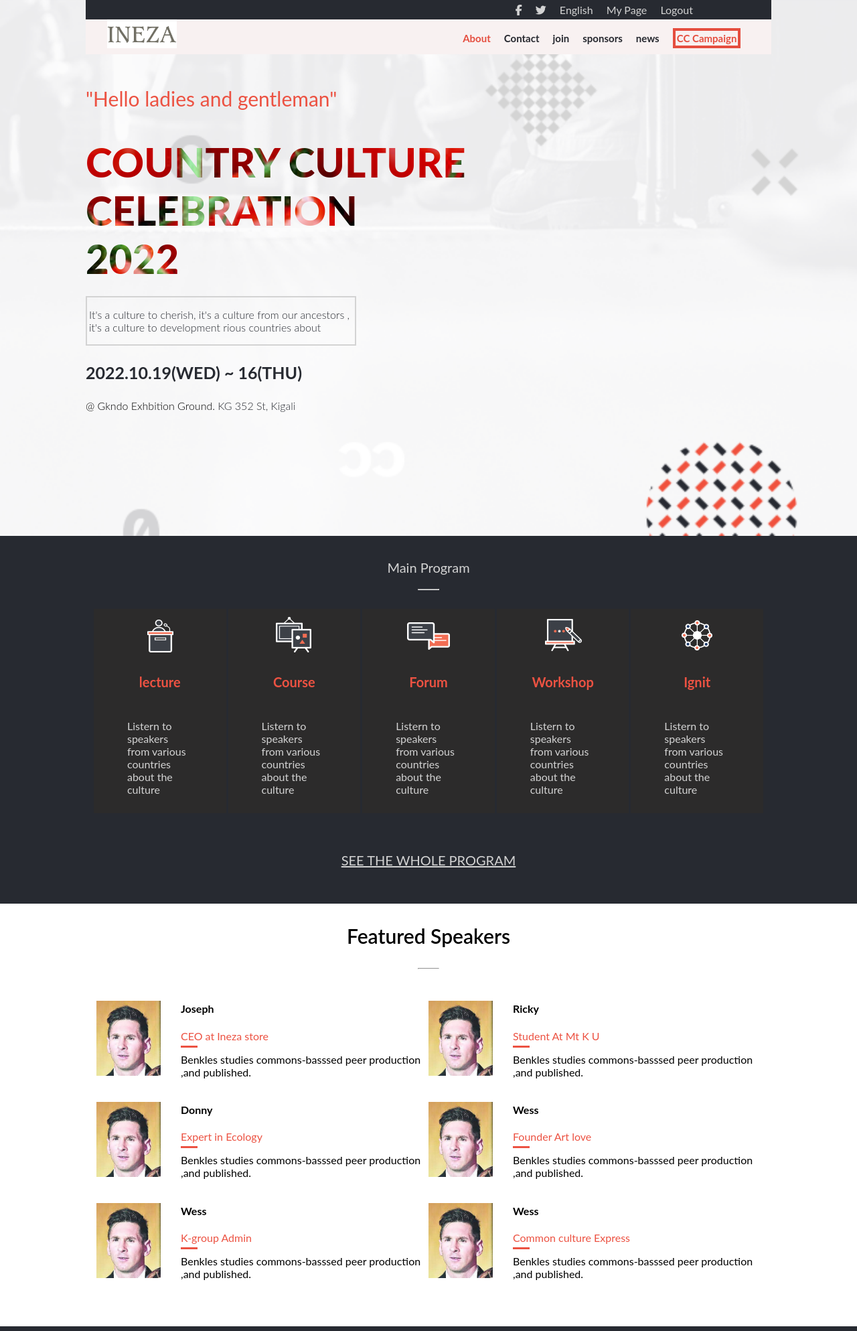
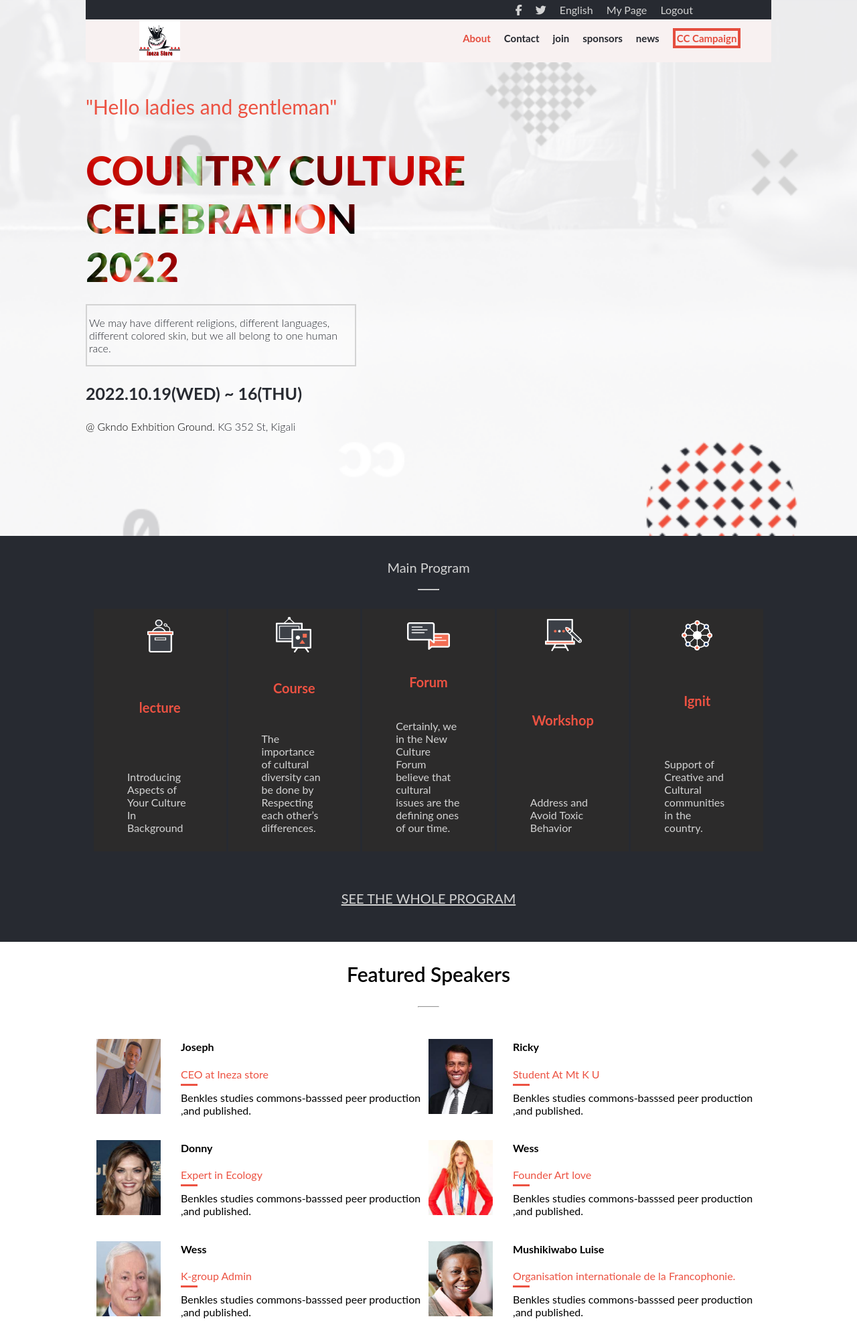
Before and after one commit to Irirwanirira/Capstone-project-1, a website: page index.html in a window 1280 px wide. Shown: the top 1987 px of the page at 67% size. Drawn offline with Linux system fonts and the light colour scheme; a web font is replaced by a local one.

Commit message:
Add new speakers and their topics

```diff
--- a/about.css
+++ b/about.css
@@ -211,8 +211,8 @@ a {
 }
 
 #ineza {
-  width: 30%;
-  border-radius: 20%;
+  width: 20%;
+  border-radius: 50%;
 }
 
 .image-right {
@@ -311,9 +311,8 @@ a {
 
   .logo {
     display: block;
-    font-size: 40px;
-    font-weight: 600;
-    padding-left: 2rem;
+    width: 20%;
+    border-radius: 50%;
   }
 
   #ineza-logo {
@@ -393,7 +392,7 @@ a {
   }
 
   #ineza {
-    width: 30%;
-    border-radius: 20%;
+    width: 20%;
+    border-radius: 50%;
   }
 }
--- a/homePage.css
+++ b/homePage.css
@@ -392,9 +392,9 @@ a {
 
   .logo {
     display: block;
-    font-size: 40px;
-    font-weight: 600;
-    padding-left: 2rem;
+    width: 20%;
+    border-radius: 50%;
+    margin-left: 5rem ;
   }
 
   #ineza-logo {
--- a/homePage.js
+++ b/homePage.js
@@ -19,7 +19,7 @@ removeList.forEach((list) => {
 
 const speaker = [
     {
-      img: 'image/messi.jpeg',
+      img: 'image/s1.jpeg',
       names: 'Joseph',
       experience: 'CEO at Ineza store',
       job: 'Benkles studies commons-basssed peer production ,and published.'
@@ -27,7 +27,7 @@ const speaker = [
     },
 
     {
-      img: 'image/messi.jpeg',
+      img: 'image/s2.jpeg',
       names: 'Ricky',
       experience: 'Student At Mt K U',
       job: 'Benkles studies commons-basssed peer production ,and published.'
@@ -35,7 +35,7 @@ const speaker = [
     },
 
     {
-      img: './image/messi.jpeg',
+      img: './image/s3.jpeg',
       names: 'Donny',
       experience: 'Expert in Ecology',
       job: 'Benkles studies commons-basssed peer production ,and published.',
@@ -43,7 +43,7 @@ const speaker = [
     },
 
     {
-      img: './image/messi.jpeg',
+      img: './image/s4.jpeg',
       names: 'Wess',
       experience: 'Founder Art love',
       job: 'Benkles studies commons-basssed peer production ,and published.',
@@ -51,7 +51,7 @@ const speaker = [
     },
 
     {
-        img: './image/messi.jpeg',
+        img: './image/s5.jpeg',
         names: 'Wess',
         experience: 'K-group Admin',
         job: 'Benkles studies commons-basssed peer production ,and published.',
@@ -59,9 +59,9 @@ const speaker = [
     },
 
     {
-        img: './image/messi.jpeg',
-        names: 'Wess',
-        experience: 'Common culture Express',
+        img: './image/s6.jpg',
+        names: 'Mushikiwabo Luise',
+        experience:  'Organisation internationale de la Francophonie.',
         job: 'Benkles studies commons-basssed peer production ,and published.',
         className: 'hide',
     },
--- a/index.html
+++ b/index.html
@@ -22,7 +22,7 @@
             </div>
             <div class="all">
                 <nav class='navbar'>
-                    <a class="logo" href="#shadow"><img id="ineza-logo" src="./image/images.png" alt="ineza"></a>
+                    <a class="logo" href="#shadow"><img id="ineza-logo" src="./image/INEZA STORE LOGO.jpg" alt="ineza"></a>
 
                     <ul class="navigation" id="nav-menu">
 
@@ -75,8 +75,8 @@
 
                 <div class="slogan">
                     <p id="slogan-paragraph">
-                        It's a culture to cherish, it's a culture from our ancestors
-                        , it's a culture to development rious countries about
+                        We may have different religions, different languages, different colored skin,
+                        but we all belong to one human race.
 
                     </p>
                 </div>
@@ -101,8 +101,8 @@
                     <h4 class="m-heading">
                         lecture
                     </h4>
-                    <p>Listern to speakers from various countries about
-                        the culture
+                    <p>
+                        Introducing Aspects of Your Culture In Background
                     </p>
                 </div>
                 <div class="box-1">
@@ -110,8 +110,7 @@
                     <h4 class="m-heading">
                         Course
                     </h4>
-                    <p>Listern to speakers from various countries about
-                        the culture
+                    <p>The importance of cultural diversity can be done by Respecting each other’s differences.
                     </p>
                 </div>
                 <div class="box-1">
@@ -119,8 +118,7 @@
                     <h4 class="m-heading">
                         Forum
                     </h4>
-                    <p>Listern to speakers from various countries about
-                        the culture
+                    <p>Certainly, we in the New Culture Forum believe that cultural issues are the defining ones of our time.
                     </p>
                 </div>
                 <div class="box-1">
@@ -128,8 +126,7 @@
                     <h4 class="m-heading">
                         Workshop
                     </h4>
-                    <p>Listern to speakers from various countries about
-                        the culture
+                    <p>Address and Avoid Toxic Behavior
                     </p>
                 </div>
 
@@ -139,8 +136,7 @@
                     <h4 class="m-heading">
                         Ignit
                     </h4>
-                    <p>Listern to speakers from various countries about
-                        the culture
+                    <p>Support of Creative and Cultural communities in the country.
                     </p>
                 </div>
 
```
Also changed, not shown: about.html (+7 -10 lines), image/INEZA STORE LOGO.jpg (added), image/s1.jpeg (added), image/s2.jpeg (added), image/s3.jpeg (added), image/s4.jpeg (added), image/s5.jpeg (added), image/s6.jpg (added).
